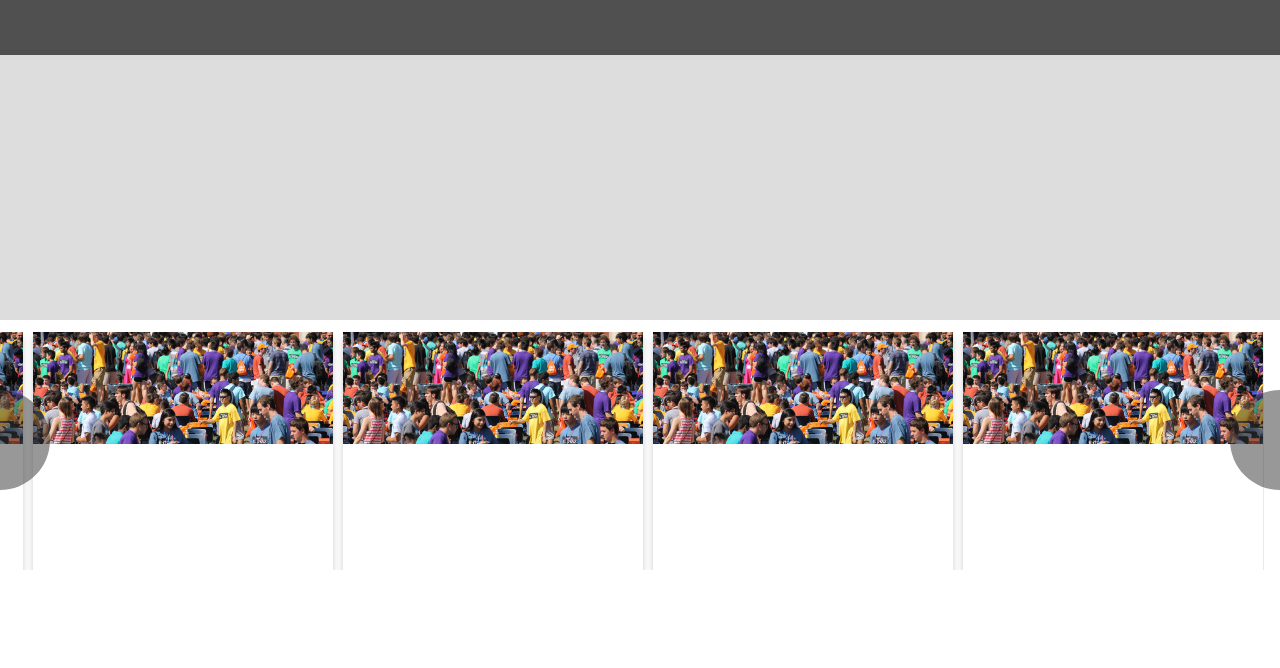
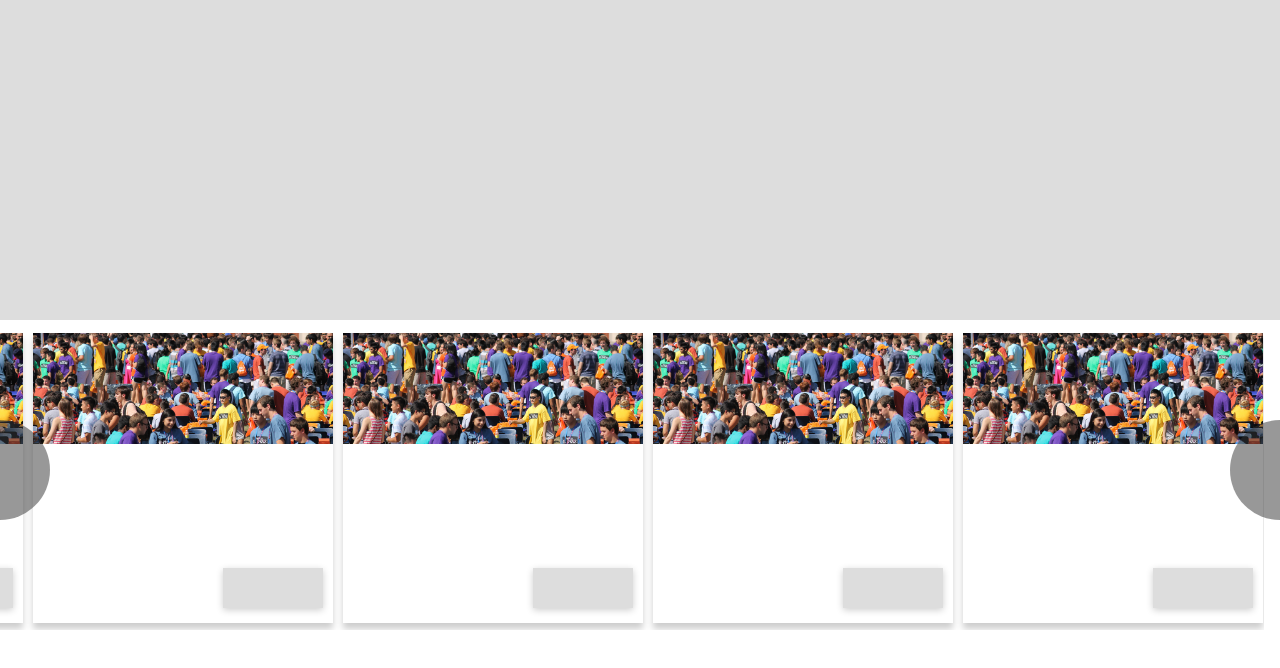
Before and after one commit to npovsic/SP-projekt, a plain HTML site: page index.html in a window 1280 px wide. Both pictures are taken after a click on the element 1255 px from the left and 440 px from the top of the page. Drawn offline with Linux system fonts and the light colour scheme.

Commit message:
added buttons to cards, added navigation header

```diff
--- a/css/style.css
+++ b/css/style.css
@@ -16,13 +16,19 @@ header {
     left: 0;
     z-index: 10;
     width: 100%;
-    height: 5%;
+    height: 0;
     display: flex;
     justify-content: space-between;
     align-items: center;
     color: #fff;
+    background: rgba(20, 20, 20, 0.7);
+
+    transition: all 1s;
+}
+
+.fixed {
+    height: 5%;
     padding: 15px 100px 0;
-    background: rgba(20, 20, 20, 0.7);
 }
 
 #wrapper {
@@ -48,7 +54,7 @@ header {
 .scroll_list_wrapper {
     position: relative;
     width: 100%;
-    height: 30%;
+    height: 300px;
 }
 
 #buttons {
@@ -58,25 +64,32 @@ header {
     z-index: 100;
     display: flex;
     align-items: center;
+    pointer-events: none;
 }
 
 #button_back {
     position: absolute;
     border-radius: 0 200px 200px 0;
     display: none;
-    /*opacity: 0;*/
+    pointer-events: all;
 }
 
 #button_forward {
     position: absolute;
     right: 0;
     border-radius: 200px 0 0 200px;
+    pointer-events: all;
 }
 
 .button {
     width: 50px;
     height: 100px;
     background: rgba(50, 50, 50, 0.5);
+    transition: background 0.5s;
+}
+
+.button:hover {
+    background: rgba(50, 50, 50, 0.7);
 }
 
 #scroll_list {
@@ -86,12 +99,13 @@ header {
     padding: 5px;
     overflow: hidden;
     display: -webkit-inline-box;
+    transition : transform 0.5s ease;
 }
 
-.test {
+.event_card {
     position: relative;
     width: 300px;
-    height: 300px;
+    /*height: 300px;*/
     background: white;
     left: 1%;
     top: 1%;
@@ -100,6 +114,30 @@ header {
     margin: 5px;
 }
 
+.event_button_wrapper {
+    position: relative;
+    width: 100%;
+    height: 170px;
+    display: flex;
+    /* bottom: 0; */
+    align-items: flex-end;
+    justify-content: flex-end;
+}
+
+.event_button {
+    position: relative;
+    width: 100px;
+    height: 40px;
+    margin: 10px;
+    background: #dddddd;
+    box-shadow: 0 2px 7px 0 rgba(0, 0, 0, 0.2);
+    transition: box-shadow 0.3s;
+}
+
+.event_button:hover {
+    box-shadow: 0 6px 7px 0 rgba(0, 0, 0, 0.2);
+}
+
 img {
     position: relative;
     width: 100%;
--- a/index.html
+++ b/index.html
@@ -7,7 +7,7 @@
     <script src="scripts/main.js"></script>
 </head>
     <body onload="init()">
-        <header></header>
+        <header id="header" class="top"></header>
 
         <div id="welcome"></div>
 
@@ -19,29 +19,65 @@
                         <div id="button_forward" class="button"></div>
                     </div>
                     <div id="scroll_list">
-                        <div class="test">
+                        <div class="event_card">
                             <img src="css/assets/header-photo.jpg"/>
+                            <div class="event_button_wrapper">
+                                <div class="event_button"></div>
+                            </div>
                         </div>
-                        <div class="test">
+                        <div class="event_card">
                             <img src="css/assets/header-photo.jpg"/>
+                            <div class="event_button_wrapper">
+                                <div class="event_button"></div>
+                            </div>
                         </div>
-                        <div class="test">
+                        <div class="event_card">
                             <img src="css/assets/header-photo.jpg"/>
+                            <div class="event_button_wrapper">
+                                <div class="event_button"></div>
+                            </div>
                         </div>
-                        <div class="test">
+                        <div class="event_card">
                             <img src="css/assets/header-photo.jpg"/>
+                            <div class="event_button_wrapper">
+                                <div class="event_button"></div>
+                            </div>
                         </div>
-                        <div class="test">
+                        <div class="event_card">
                             <img src="css/assets/header-photo.jpg"/>
+                            <div class="event_button_wrapper">
+                                <div class="event_button"></div>
+                            </div>
                         </div>
-                        <div class="test">
+                        <div class="event_card">
                             <img src="css/assets/header-photo.jpg"/>
+                            <div class="event_button_wrapper">
+                                <div class="event_button"></div>
+                            </div>
                         </div>
-                        <div class="test">
+                        <div class="event_card">
                             <img src="css/assets/header-photo.jpg"/>
+                            <div class="event_button_wrapper">
+                                <div class="event_button"></div>
+                            </div>
                         </div>
-                        <div class="test">
+                        <div class="event_card">
                             <img src="css/assets/header-photo.jpg"/>
+                            <div class="event_button_wrapper">
+                                <div class="event_button"></div>
+                            </div>
+                        </div>
+                        <div class="event_card">
+                            <img src="css/assets/header-photo.jpg"/>
+                            <div class="event_button_wrapper">
+                                <div class="event_button"></div>
+                            </div>
+                        </div>
+                        <div class="event_card">
+                            <img src="css/assets/header-photo.jpg"/>
+                            <div class="event_button_wrapper">
+                                <div class="event_button"></div>
+                            </div>
                         </div>
                     </div>
                 </div>
--- a/scripts/main.js
+++ b/scripts/main.js
@@ -3,15 +3,22 @@
  */
 
 var button_back, button_forward;
+var welcome;
+var header;
+var wrapper;
 
 function init() {
     console.log("Hello world!");
+
+    welcome = document.getElementById("welcome");
+    header = document.getElementById("header");
+    wrapper = document.getElementById("wrapper");
 
     button_back = document.getElementById("button_back");
     button_forward = document.getElementById("button_forward");
 
     var scroll_list = document.getElementById("scroll_list");
-    console.log(scroll_list.scrollWidth - scroll_list.clientWidth);
+    console.log("Scrolling distance available", scroll_list.scrollWidth - scroll_list.clientWidth);
 
 
     button_back.addEventListener("click", function() {
@@ -32,7 +39,7 @@ function scroll(element, distance, direction) {
             button_back.style.display = "block";
         }
 
-        if(element.scrollWidth - element.clientWidth == element.scrollLeft) {
+        if(element.scrollWidth - element.clientWidth <= element.scrollLeft) {
             button_forward.style.display = "none";
         } else {
             button_forward.style.display = "block";
@@ -57,12 +64,25 @@ window.addEventListener('keydown', function (event) {
 });
 
 window.addEventListener("scroll", function(e) {
-    console.log("Scrolling", e);
-    //if(wrapper.scrollTop > 130) {
-    //    header.classList.remove("top");
-    //    header.classList.add("fixed");
-    //} else {
-    //    header.classList.remove("fixed");
-    //    header.classList.add("top");
-    //}
+    //console.log("Scrolling", e);
+    console.log(wrapper.scrollTop,  welcome.offsetHeight - 50);
+    if(window.scrollY > welcome.offsetHeight - 50) {
+        console.log("Add class");
+        header.classList.add("fixed");
+    } else {
+        header.classList.remove("fixed");
+    }
 });
+
+
+//.item{
+//    top : 0%;
+//    position : absolute;
+//    width: 200px;
+//    height : 200px;
+//    transition : transform 0.15s linear, opacity 0.15s;
+//    -webkit-transition : -webkit-transform 0.15s linear, opacity 0.15s
+//}
+//var item = document.getElementById("item");
+//item.style.transform = "translate3d(210px,0,0)";
+//item.style.webkitTransform = "translate3d(210px,0,0)";
```
